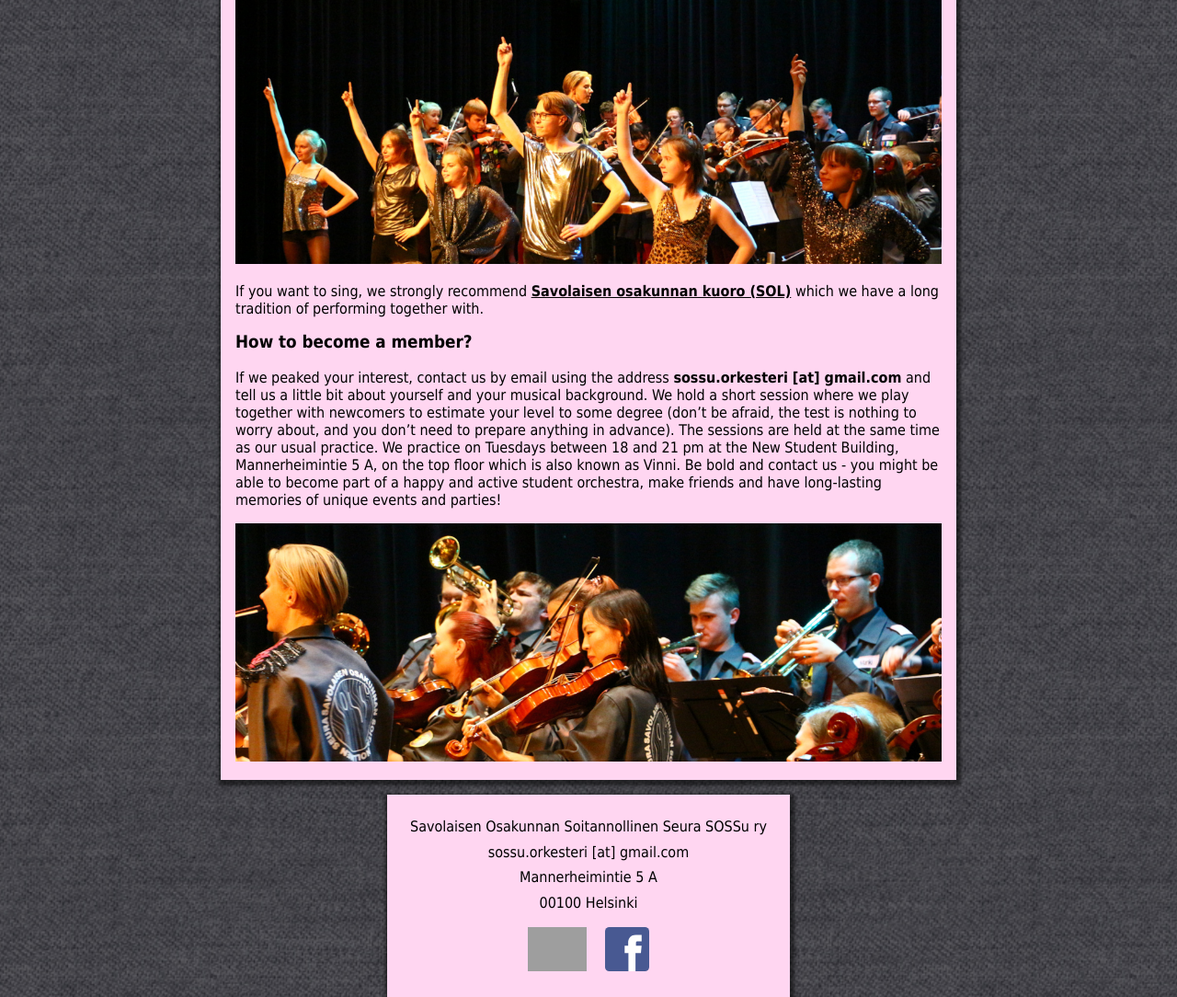
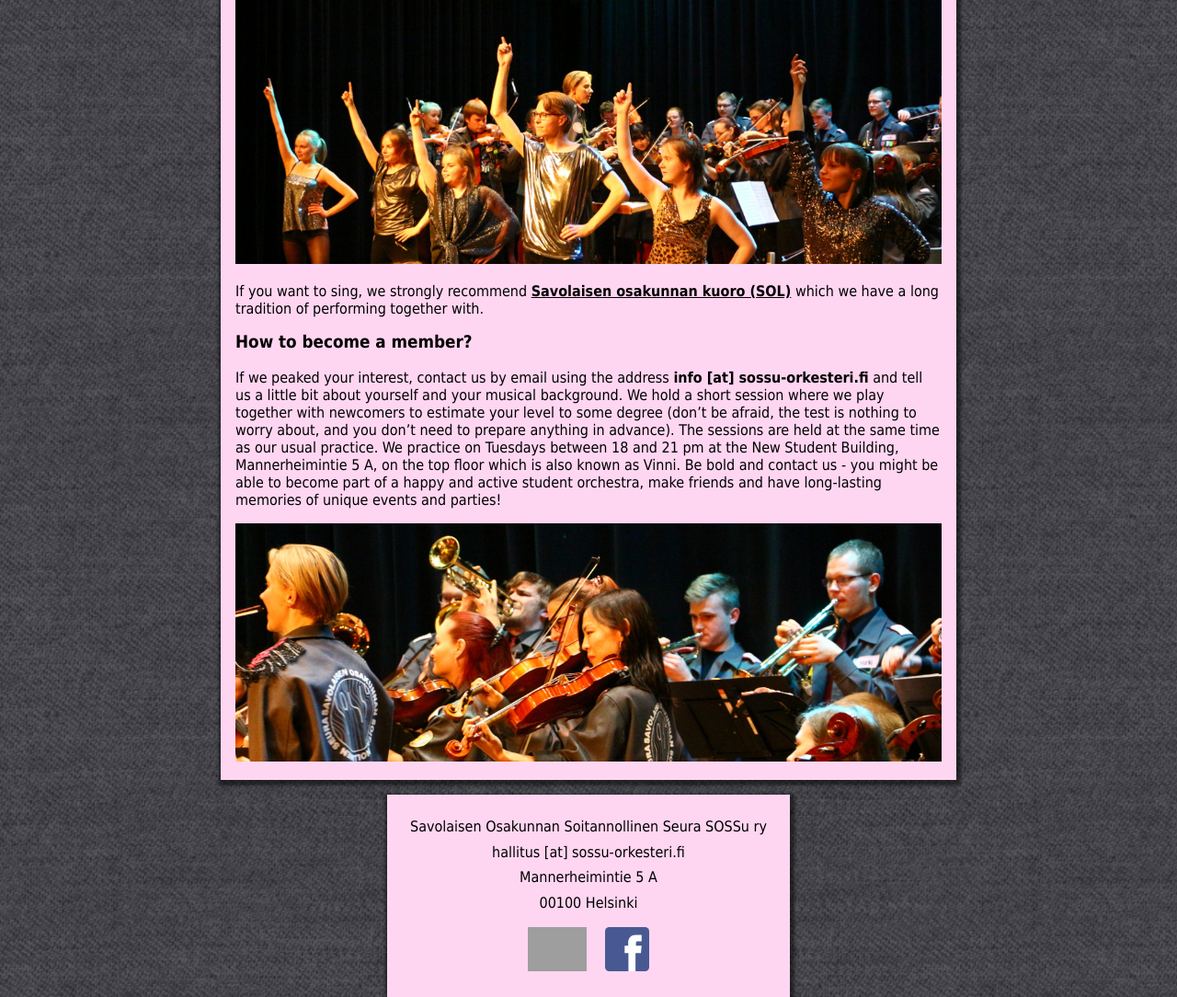
Before and after one commit to sossuOrkesteri/sossunVerkkosivut, a Flask app: page /join in a window 1280 px wide. Shown: the part 981-2065 px from the top of the page at 92% size. Run offline with Flask 2, Linux system fonts and the light colour scheme; grey boxes are pictures that could not be loaded.

Commit message:
Muokattu sähköposteja

```diff
--- a/templates/book_sossu.html
+++ b/templates/book_sossu.html
@@ -13,7 +13,7 @@
 </p>
 <p>
   Send a request for an offer by contacting us using the email-address
-  <b>sossu-orkesteri [at] gmail.com</b>, and we will definitely be able to
+  <b>keikka [at] sossu-orkesteri.fi</b>, and we will definitely be able to
   find a suitable program set in accordance with your needs!
 </p>
 {% endblock %}
--- a/templates/join_sossu.html
+++ b/templates/join_sossu.html
@@ -32,7 +32,7 @@
    we have a long tradition of performing together with.</p>
 <h3>How to become a member?</h3>
 <p>
-  If we peaked your interest, contact us by email using the address <b>sossu.orkesteri [at] gmail.com</b>
+  If we peaked your interest, contact us by email using the address <b>info [at] sossu-orkesteri.fi</b>
    and tell us a little bit about yourself and your musical background. We hold
    a short session where we play together with newcomers to estimate your level
    to some degree (don’t be afraid, the test is nothing to worry about, and
--- a/templates/layout.html
+++ b/templates/layout.html
@@ -61,7 +61,7 @@
 
       <footer id="footer" class="shadow">
         <p>Savolaisen Osakunnan Soitannollinen Seura SOSSu ry</p>
-        <p>sossu.orkesteri [at] gmail.com</p>
+        <p>hallitus [at] sossu-orkesteri.fi</p>
         <p>Mannerheimintie 5 A</p>
         <p>00100 Helsinki</p>
         <a href="https://www.instagram.com/sossuorkesteri/"><img class="social-media-logos" src="/static/instagram.svg"></a>
--- a/templates/tilaa_sossu.html
+++ b/templates/tilaa_sossu.html
@@ -12,7 +12,7 @@
 <p>
   Sovimme aina erikseen jokaisen tilaajan kanssa tarkemmista yksityiskohdista,
   kuten ohjelmistosta, hinnasta ja mahdollisesta äänentoistosta. Laita siis
-  rohkeasti viestiä osoitteeseen <b>sossu.orkesteri [at] gmail.com</b>, sovitaan
+  rohkeasti viestiä osoitteeseen <b>keikka [at] sossu-orkesteri.fi</b>, sovitaan
   yksityiskohdista ja löydämme taatusti sopivan ohjelmanumeron juuri sinun tarpeisiisi!
 </p>
 {% endblock %}
--- a/templates/tule_mukaan.html
+++ b/templates/tule_mukaan.html
@@ -33,7 +33,7 @@
 </p>
 <h3>Miten jäseneksi?</h3>
 <p>Mikäli kiinnostuit, ota meihin yhteyttä sähköpostitse osoitteeseen
-  sossu.orkesteri [at] gmail.com ja kerro hieman itsestäsi ja soittotaustastasi.
+  info [at] sossu-orkesteri.fi ja kerro hieman itsestäsi ja soittotaustastasi.
   Uusille soittajille pidetään yleensä lyhyt matalan kynnyksen koesoitto,
   jossa soitetaan joitakin helppoja tai harjoituksissa jo kokeiltuja kappaleita
   pienryhmässä. Koesoitot pidetään sovitusti harjoitustemme yhteydessä.
```
